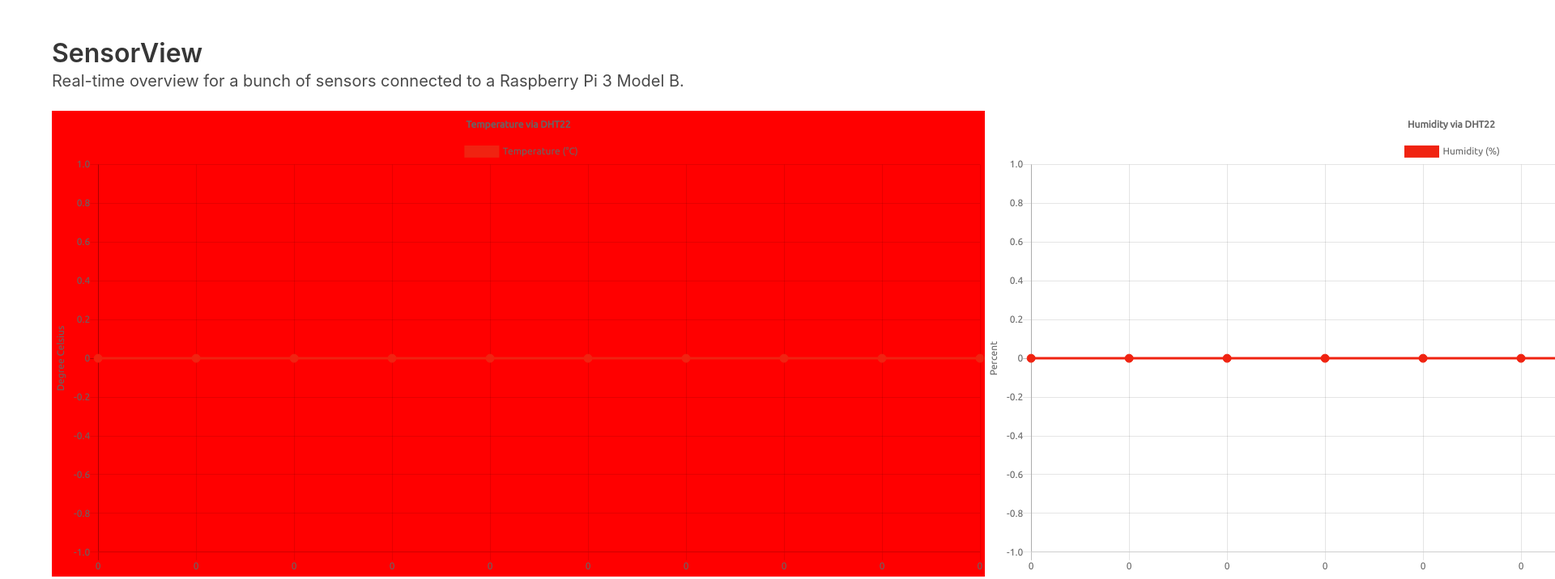
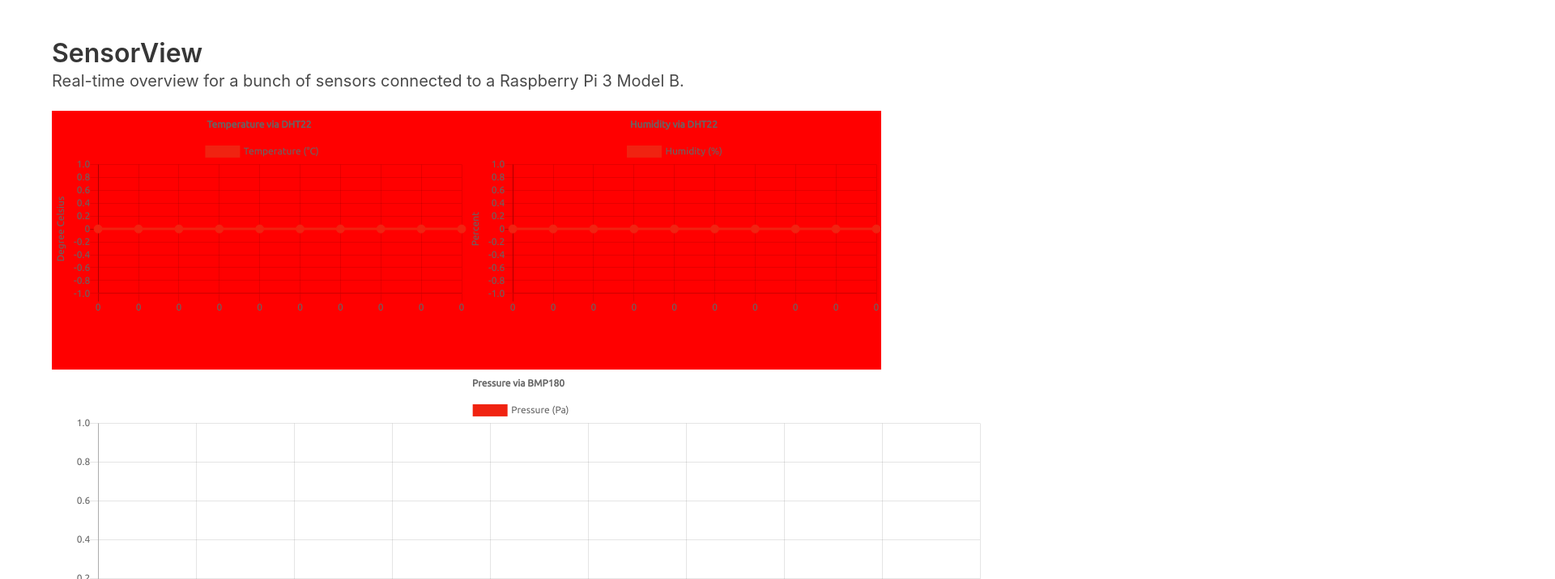
Before and after one commit to AlexNaga/rpi-web-of-things, a website: page public/index.html in a window 1280 px wide. Shown: the top 716 px of the page at 81% size, 1920 px wide, since content can reach past the window. Drawn offline with nearby package versions, Linux system fonts and the light colour scheme; no server answers.

Commit message:
Added container

```diff
--- a/public/css/index.css
+++ b/public/css/index.css
@@ -6,7 +6,13 @@
   width: 100%;
 }
 
-.flex-container > canvas
+.flex-container > div
 {
   flex: 1;
 }
+
+.flex-container {
+  position: relative;
+  height: 40vh;
+  width:80vw;
+}
--- a/public/index.html
+++ b/public/index.html
@@ -17,8 +17,12 @@
       <p class="subtitle">Real-time overview for a bunch of sensors connected to a Raspberry Pi 3 Model B. </p>
 
       <div class="flex-container">
-        <canvas id="chart_temperature" width="400" height="200"></canvas>
-        <canvas id="chart_humidity" width="400" height="200"></canvas>
+        <div class="chart-container">
+          <canvas id="chart_temperature" width="400" height="200"></canvas>
+        </div>
+        <div class="chart-container">
+          <canvas id="chart_humidity" width="400" height="200"></canvas>
+        </div>
       </div>
 
       <canvas id="chart_pressure" width="400" height="200"></canvas>
```
